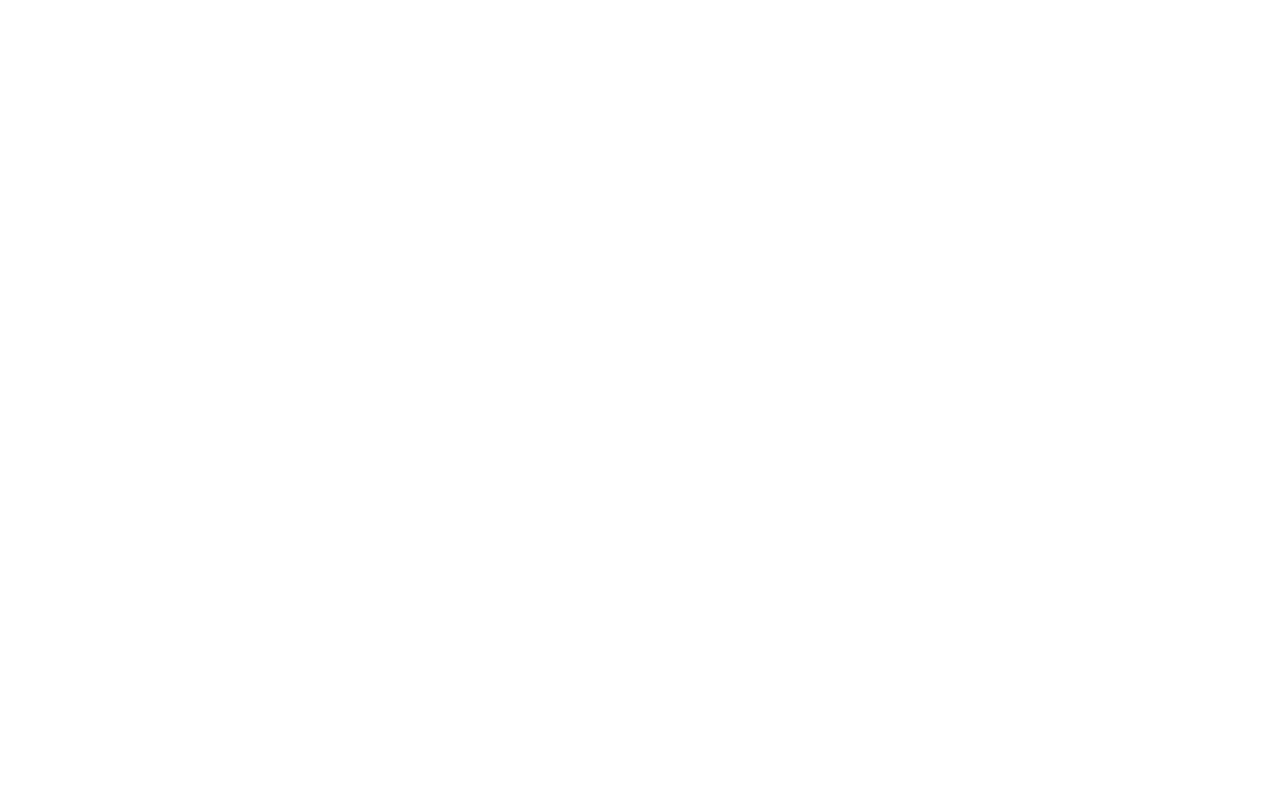
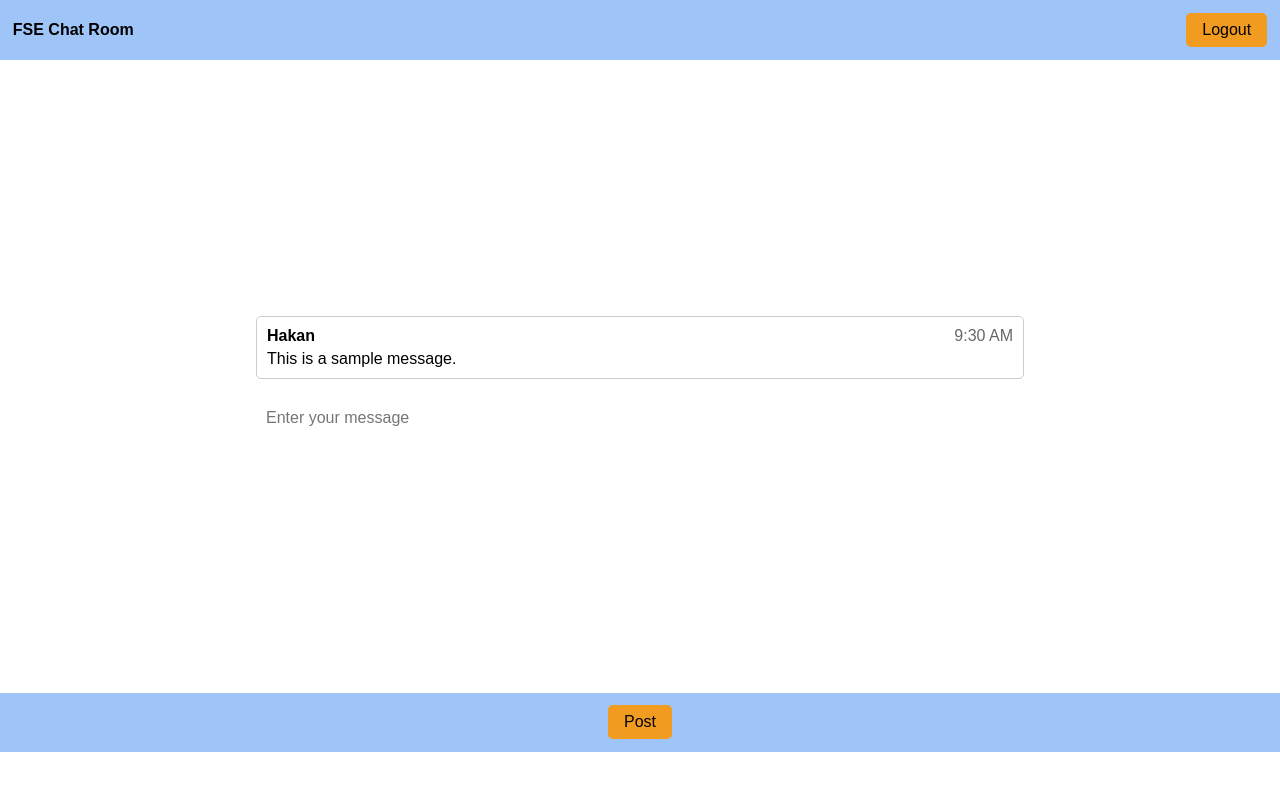
Before and after one commit to Yevet/chatAPP, a website: page public/chat.html in a window 1280 px wide. Drawn offline with Linux system fonts and the light colour scheme.

Commit message:
chat -frontend

```diff
--- a/public/chat.html
+++ b/public/chat.html
@@ -4,5 +4,44 @@
   <meta charset="UTF-8">
   <meta name="viewport" content="width=device-width, initial-scale=1.0">
   <title>FSE Chat Room</title>
-  <link rel="stylesheet" href="styles.css">
+  <link rel="stylesheet" href="chat_styles.css">
+
 </head>
+<body>
+  <div class="header">
+    <h1>FSE Chat Room</h1>
+    <button id="logoutBtn">Logout</button>
+  </div>
+
+  <div class="chat-container">
+    <!-- 聊天消息显示区域 -->
+    <div id="messageArea">
+        <div class="message">
+          <div class="message-header">
+            <span class="message-sender">Hakan</span>
+            <span class="message-time">9:30 AM</span>
+          </div>
+          <div class="message-content">
+            This is a sample message.
+          </div>
+        </div>
+      </div>
+
+
+    <!-- 发送消息表单 -->
+    <form id="messageForm">
+        <div class="full-width">
+          <input type="text" id="messageInput" placeholder="Enter your message">
+        </div>
+      </form>
+  </div>
+
+  <div class="footer">
+    <button id="postBtn">Post</button>
+  </div>
+
+  <script>
+    // JavaScript 代码将在这里添加
+  </script>
+</body>
+</html>
--- /dev/null
+++ b/public/chat_styles.css
@@ -0,0 +1,140 @@
+/* 重置默认样式 */
+body, h1, h2, p,  button {
+    margin: 0;
+    padding: 0;
+    border: 0;
+    font-size: 100%;
+    font-family: inherit;
+    vertical-align: baseline;
+  }
+
+  /* 基本样式 */
+  body {
+    font-family: Arial, sans-serif;
+  }
+  input{
+    margin: 0;
+    padding: 0;
+    border: 0;
+    font-size: 100%;
+    font-family: inherit;
+    vertical-align: baseline;
+  }
+  .container {
+    max-width: 1200px;
+    margin: 0 auto;
+    padding: 20px;
+  }
+/* 将宽度设置为100% */
+  /* 调整输入框样式 */
+#messageInput {
+    width: 100%; /* 使输入框占据整个宽度 */
+    height: 100%; /* 设置输入框高度 */
+    font-size: 16px; /* 设置字体大小 */
+    padding: 10px; /* 设置内边距 */
+    box-sizing: border-box; /* 保证内边距和边框不会影响宽度和高度 */
+    border: #666666;
+  }
+
+
+  .header {
+    background-color: #9fc5f8;
+
+    color: rgb(0, 0, 0);
+    padding: 1%;
+    display: flex;
+    justify-content: space-between;
+    align-items: center;
+  }
+
+  .chat-container {
+    display: flex;
+    flex-direction: column;
+    gap: 10px;
+    padding: 20%;
+  }
+
+  .message {
+    background-color: #ffffff;
+    padding: 100%;
+    border-radius: 5px;
+  }
+
+  .form {
+    display: flex;
+    flex-direction: column;
+    gap: 10px;
+  }
+
+  button {
+    background-color: rgba(255, 149, 0, 0.865);
+    color: rgb(0, 0, 0);
+    padding: 8px 16px;
+    border: none;
+    border-radius: 5px;
+    cursor: pointer;
+  }
+
+  button:hover {
+    background-color: rgb(255, 149, 0);
+  }
+
+  .footer {
+    background-color: #9fc5f8;
+    color: white;
+    text-align: center;
+    padding: 1%;
+  }
+
+  /* 调整历史消息样式 */
+#messageArea {
+    padding: 0px;
+    background-color: #ffffff;
+    overflow-y: auto; /* 允许滚动 */
+    max-height: calc(100vh - 150px); /* 限制最大高度，确保页面不会溢出 */
+  }
+
+  .message {
+    background-color: #ffffff;
+    border: 1px solid #cccccc;
+    padding: 10px;
+    margin-bottom: 10px;
+  }
+
+  .message-header {
+    display: flex;
+    justify-content: space-between;
+    align-items: center;
+    margin-bottom: 5px;
+  }
+
+  .message-sender {
+    font-weight: bold;
+  }
+
+  .message-time {
+    color: #666666;
+  }
+
+  .message-content {
+    font-size: 16px;
+  }
+
+
+  /* 响应式布局
+  @media screen and (max-width: 768px) {
+    .header {
+      flex-direction: column;
+      align-items: flex-start;
+    }
+
+    .header button {
+      margin-top: 10px;
+    }
+
+    .footer {
+      text-align: center;
+    }
+  }
+
+*/
--- a/server.js
+++ b/server.js
@@ -47,6 +47,7 @@ app.post('/register', (req, res) => {
 
   // 用户登录
 // 用户登录
+// 用户登录
 app.post('/login', (req, res) => {
     const { username, password } = req.body;
     const selectQuery = `SELECT * FROM users WHERE username = ? AND password = ?`;
@@ -62,10 +63,11 @@ app.post('/login', (req, res) => {
       }
 
       console.log('User logged in:', results);
-    // 登录成功后重定向到聊天页面
-    res.redirect('/chat.html');
+      // 登录成功后返回成功标志给前端
+      res.status(200).send('User logged in successfully');
     });
   });
+
 
 
 
```
Also changed, not shown: public/index.html (+5 -1 lines). Lines whose indentation alone changed are shown as unchanged.
